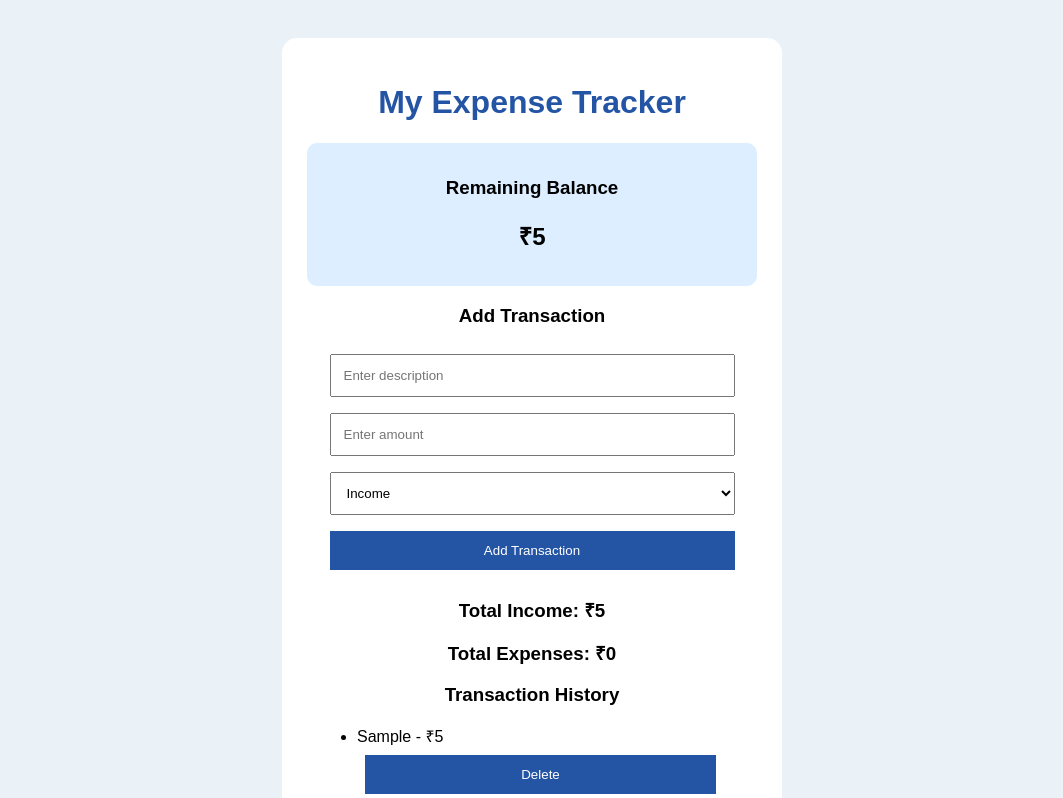
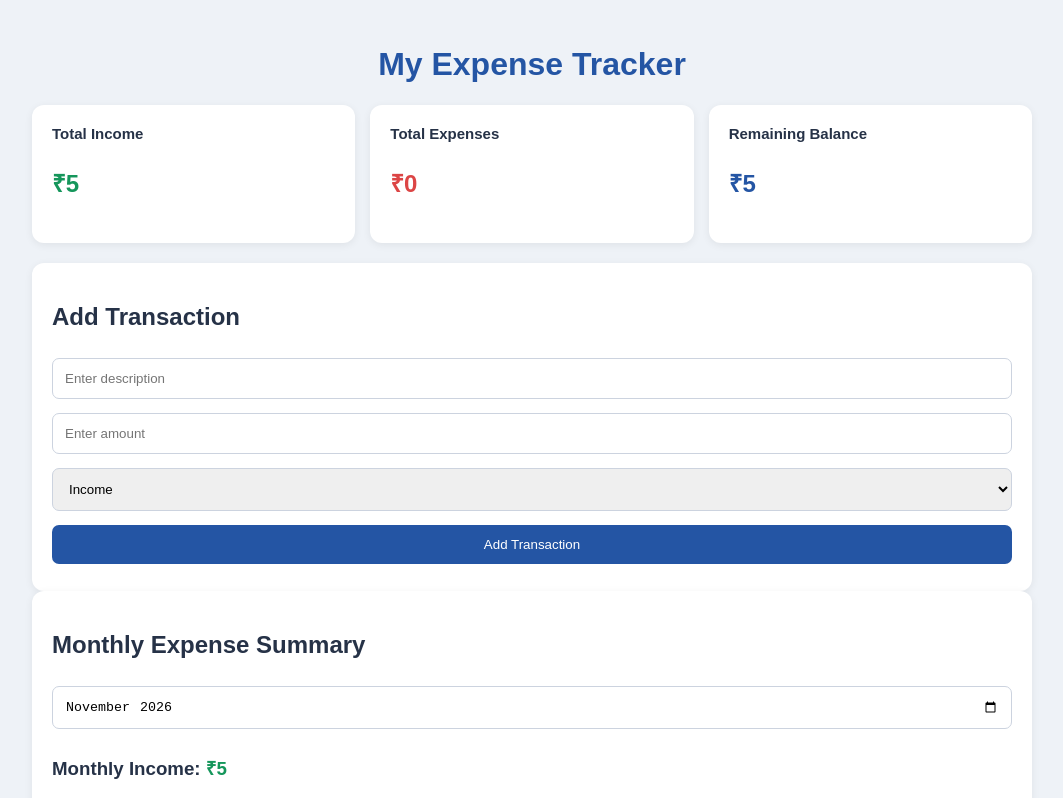
Before and after one commit to sudasudakshina-sketch/Expense-tracker, a plain HTML site: page index.html in a window 1280 px wide. Both pictures are taken after typing "Sample", "5" into the empty fields and a click on the button "Add Transaction". Shown: the top 798 px of the page, without its empty margins (108-1171 px from the left). Drawn offline with nearby package versions, Linux system fonts and the light colour scheme.

Commit message:
Update index.html

```diff
--- a/index.html
+++ b/index.html
@@ -1,188 +1,322 @@
 <!DOCTYPE html>
-<html>
+<html lang="en">
 <head>
+<meta charset="UTF-8">
+<meta name="viewport" content="width=device-width, initial-scale=1.0">
 <title>Expense Tracker</title>
+<script src="https://cdn.jsdelivr.net/npm/chart.js"></script>
 <style>
+* { box-sizing: border-box; }
 body {
-            font-family: Arial;
-            background: #eaf2f8;
-            text-align: center;
-            padding: 30px;
+  font-family: Arial, sans-serif;
+  background: #eef2f7;
+  margin: 0;
+  padding: 25px;
+  color: #263247;
 }
-
 .container {
+  max-width: 1000px;
+  margin: auto;
+}
+h1 { text-align: center; color: #2455a4; }
+.cards, .charts {
+  display: grid;
+  grid-template-columns: repeat(3, 1fr);
+  gap: 15px;
+  margin: 20px 0;
+}
+.card, .panel {
   background: white;
-            max-width: 450px;
-            margin: auto;
-            padding: 25px;
-            border-radius: 15px;
+  padding: 20px;
+  border-radius: 12px;
+  box-shadow: 0 2px 8px #0001;
 }
-
-        h1 {
-            color: #2455a4;
+.card h3 { margin-top: 0; font-size: 15px; }
+.card p { font-size: 24px; font-weight: bold; }
+.income { color: #15965b; }
+.expense { color: #dc4545; }
+.balance { color: #2455a4; }
+input, select, button {
+  width: 100%;
+  padding: 12px;
+  margin: 7px 0;
+  border: 1px solid #ccd3df;
+  border-radius: 7px;
 }
-
-        .balance {
-            background: #dceeff;
-            padding: 15px;
-            border-radius: 10px;
-        }
-
-        input, select, button {
-            width: 90%;
-            padding: 12px;
-            margin: 8px;
-            box-sizing: border-box;
-        }
-
 button {
   background: #2455a4;
   color: white;
   border: none;
   cursor: pointer;
 }
-
-        li {
-            text-align: left;
-            margin: 10px;
+button:hover { opacity: .85; }
+.edit { background: #e6a329; }
+.delete { background: #dc4545; }
+.cancel { background: #64748b; }
+.transaction {
+  display: flex;
+  justify-content: space-between;
+  align-items: center;
+  gap: 10px;
+  padding: 12px 0;
+  border-bottom: 1px solid #eee;
+}
+.transaction small { display: block; color: #777; margin-top: 5px; }
+.actions { display: flex; gap: 5px; }
+.actions button { width: auto; padding: 8px; }
+.charts { grid-template-columns: repeat(2, 1fr); }
+.chart-box { min-height: 280px; }
+@media(max-width:650px) {
+  body { padding: 12px; }
+  .cards, .charts { grid-template-columns: 1fr; }
+  .transaction { flex-wrap: wrap; }
 }
 </style>
 </head>
-
 <body>
-
 <div class="container">
-
 <h1>My Expense Tracker</h1>
 
-    <div class="balance">
+<div class="cards">
+  <div class="card">
+    <h3>Total Income</h3>
+    <p class="income" id="income">₹0</p>
+  </div>
+  <div class="card">
+    <h3>Total Expenses</h3>
+    <p class="expense" id="expense">₹0</p>
+  </div>
+  <div class="card">
     <h3>Remaining Balance</h3>
-        <h2 id="balance">₹0</h2>
+    <p class="balance" id="balance">₹0</p>
+  </div>
 </div>
 
-    <h3>Add Transaction</h3>
-
-    <input type="text" id="description"
-           placeholder="Enter description">
-
-    <input type="number" id="amount"
-           placeholder="Enter amount">
-
+<div class="panel">
+<h2 id="formTitle">Add Transaction</h2>
+<form id="transactionForm">
+<input id="description" placeholder="Enter description" required>
+<input id="amount" type="number" min="0.01" step="0.01" placeholder="Enter amount" required>
 <select id="type">
 <option value="income">Income</option>
 <option value="expense">Expense</option>
 </select>
+<button type="submit" id="saveButton">Add Transaction</button>
+<button type="button" id="cancelButton" class="cancel" hidden onclick="cancelEdit()">Cancel Edit</button>
+</form>
+</div>
 
-    <button onclick="addTransaction()">
-        Add Transaction
-    </button>
+<div class="panel">
+<h2>Monthly Expense Summary</h2>
+<input type="month" id="monthFilter">
+<h3>Monthly Income: <span class="income" id="monthlyIncome">₹0</span></h3>
+<h3>Monthly Expenses: <span class="expense" id="monthlyExpense">₹0</span></h3>
+<h3>Monthly Balance: <span id="monthlyBalance">₹0</span></h3>
+</div>
 
-    <h3>Total Income: ₹<span id="income">0</span></h3>
+<div class="panel">
+<h2>Transaction History</h2>
+<div id="history"></div>
+</div>
 
-    <h3>Total Expenses: ₹<span id="expense">0</span></h3>
-
-    <h3>Transaction History</h3>
-
-    <ul id="history"></ul>
-
+<div class="charts">
+<div class="panel chart-box">
+<h2>Income vs Expense</h2>
+<canvas id="pieChart"></canvas>
+</div>
+<div class="panel chart-box">
+<h2>Monthly Overview</h2>
+<canvas id="barChart"></canvas>
+</div>
+</div>
 </div>
 
 <script>
+let transactions = JSON.parse(localStorage.getItem("transactions") || "[]");
+let editIndex = -1;
+let pieChart, barChart;
 
-let transactions = JSON.parse(
-    localStorage.getItem("transactions") || "[]"
-);
+const money = n => "₹" + n.toLocaleString("en-IN", {
+  maximumFractionDigits: 2
+});
 
-function addTransaction() {
+function saveData() {
+  localStorage.setItem("transactions", JSON.stringify(transactions));
+}
 
-    let description =
-        document.getElementById("description").value;
+function addTransaction(event) {
+  event.preventDefault();
 
-    let amount =
-        Number(document.getElementById("amount").value);
+  const description = document.getElementById("description").value.trim();
+  const amount = Number(document.getElementById("amount").value);
+  const type = document.getElementById("type").value;
 
-    let type =
-        document.getElementById("type").value;
-
-    if (description === "" || amount <= 0) {
-        alert("Enter valid details!");
+  if (!description || !Number.isFinite(amount) || amount <= 0) {
+    alert("Please enter valid transaction details.");
     return;
   }
 
+  if (editIndex >= 0) {
+    transactions[editIndex] = {
+      ...transactions[editIndex], description, amount, type
+    };
+  } else {
     transactions.push({
-        description: description,
-        amount: amount,
-        type: type
+      id: Date.now().toString() + Math.random().toString(16).slice(2),
+      description, amount, type,
+      date: new Date().toISOString()
     });
+  }
 
-    localStorage.setItem(
-        "transactions",
-        JSON.stringify(transactions)
-    );
-
-    document.getElementById("description").value = "";
-    document.getElementById("amount").value = "";
-
+  saveData();
+  cancelEdit();
   displayTransactions();
 }
 
+function editTransaction(index) {
+  const item = transactions[index];
+  document.getElementById("description").value = item.description;
+  document.getElementById("amount").value = item.amount;
+  document.getElementById("type").value = item.type;
+  editIndex = index;
+  document.getElementById("formTitle").textContent = "Edit Transaction";
+  document.getElementById("saveButton").textContent = "Update Transaction";
+  document.getElementById("cancelButton").hidden = false;
+  document.getElementById("description").focus();
+}
+
+function cancelEdit() {
+  editIndex = -1;
+  document.getElementById("transactionForm").reset();
+  document.getElementById("formTitle").textContent = "Add Transaction";
+  document.getElementById("saveButton").textContent = "Add Transaction";
+  document.getElementById("cancelButton").hidden = true;
+}
+
 function deleteTransaction(index) {
-
+  if (!confirm("Delete this transaction?")) return;
   transactions.splice(index, 1);
-
-    localStorage.setItem(
-        "transactions",
-        JSON.stringify(transactions)
-    );
-
+  saveData();
+  if (editIndex === index) cancelEdit();
+  else if (editIndex > index) editIndex--;
   displayTransactions();
 }
 
 function displayTransactions() {
+  const income = transactions.filter(t => t.type === "income")
+    .reduce((sum, t) => sum + t.amount, 0);
+  const expense = transactions.filter(t => t.type === "expense")
+    .reduce((sum, t) => sum + t.amount, 0);
 
-    let income = 0;
-    let expense = 0;
+  document.getElementById("income").textContent = money(income);
+  document.getElementById("expense").textContent = money(expense);
+  document.getElementById("balance").textContent = money(income - expense);
 
-    let history = document.getElementById("history");
-
+  const history = document.getElementById("history");
   history.innerHTML = "";
 
   transactions.forEach((item, index) => {
+    const row = document.createElement("div");
+    row.className = "transaction";
 
-        if (item.type === "income") {
-            income += item.amount;
-        } else {
-            expense += item.amount;
+    const details = document.createElement("div");
+    const name = document.createElement("strong");
+    name.textContent = item.description;
+    const amount = document.createElement("div");
+    amount.className = item.type;
+    amount.textContent = (item.type === "income" ? "+" : "-") + money(item.amount);
+    const date = document.createElement("small");
+    date.textContent = item.date
+      ? new Date(item.date).toLocaleString()
+      : "Date not available (old transaction)";
+
+    details.append(name, amount, date);
+
+    const actions = document.createElement("div");
+    actions.className = "actions";
+
+    const edit = document.createElement("button");
+    edit.className = "edit";
+    edit.textContent = "Edit";
+    edit.onclick = () => editTransaction(index);
+
+    const del = document.createElement("button");
+    del.className = "delete";
+    del.textContent = "Delete";
+    del.onclick = () => deleteTransaction(index);
+
+    actions.append(edit, del);
+    row.append(details, actions);
+    history.appendChild(row);
+  });
+
+  updateMonthlySummary();
+  updateCharts();
 }
 
-        let li = document.createElement("li");
+function updateMonthlySummary() {
+  const month = document.getElementById("monthFilter").value;
+  const selected = transactions.filter(t =>
+    t.date && t.date.slice(0, 7) === month
+  );
 
-        li.textContent =
-            item.description + " - ₹" + item.amount;
+  const income = selected.filter(t => t.type === "income")
+    .reduce((s, t) => s + t.amount, 0);
+  const expense = selected.filter(t => t.type === "expense")
+    .reduce((s, t) => s + t.amount, 0);
 
-        let button = document.createElement("button");
+  document.getElementById("monthlyIncome").textContent = money(income);
+  document.getElementById("monthlyExpense").textContent = money(expense);
+  document.getElementById("monthlyBalance").textContent = money(income - expense);
+}
 
-        button.textContent = "Delete";
+function updateCharts() {
+  const income = transactions.filter(t => t.type === "income")
+    .reduce((s, t) => s + t.amount, 0);
+  const expense = transactions.filter(t => t.type === "expense")
+    .reduce((s, t) => s + t.amount, 0);
 
-        button.onclick = function() {
-            deleteTransaction(index);
-        };
-
-        li.appendChild(button);
-        history.appendChild(li);
+  if (pieChart) pieChart.destroy();
+  pieChart = new Chart(document.getElementById("pieChart"), {
+    type: "doughnut",
+    data: {
+      labels: ["Income", "Expense"],
+      datasets: [{ data: [income, expense], backgroundColor: ["#16a36a", "#e34b4b"] }]
+    },
+    options: { responsive: true, maintainAspectRatio: true }
   });
 
-    document.getElementById("income").textContent = income;
+  const monthly = {};
+  transactions.forEach(t => {
+    if (!t.date) return;
+    const month = t.date.slice(0, 7);
+    if (!monthly[month]) monthly[month] = { income: 0, expense: 0 };
+    monthly[month][t.type] += t.amount;
+  });
 
-    document.getElementById("expense").textContent = expense;
-
-    document.getElementById("balance").textContent =
-        "₹" + (income - expense);
+  const labels = Object.keys(monthly).sort();
+  if (barChart) barChart.destroy();
+  barChart = new Chart(document.getElementById("barChart"), {
+    type: "bar",
+    data: {
+      labels,
+      datasets: [
+        { label: "Income", data: labels.map(m => monthly[m].income), backgroundColor: "#16a36a" },
+        { label: "Expense", data: labels.map(m => monthly[m].expense), backgroundColor: "#e34b4b" }
+      ]
+    },
+    options: { responsive: true, maintainAspectRatio: true }
+  });
 }
 
+document.getElementById("transactionForm")
+  .addEventListener("submit", addTransaction);
+document.getElementById("monthFilter").addEventListener("change", updateMonthlySummary);
+
+document.getElementById("monthFilter").value =
+  new Date().toISOString().slice(0, 7);
+
 displayTransactions();
-
 </script>
-
 </body>
 </html>
```
Lines whose indentation alone changed are shown as unchanged.
